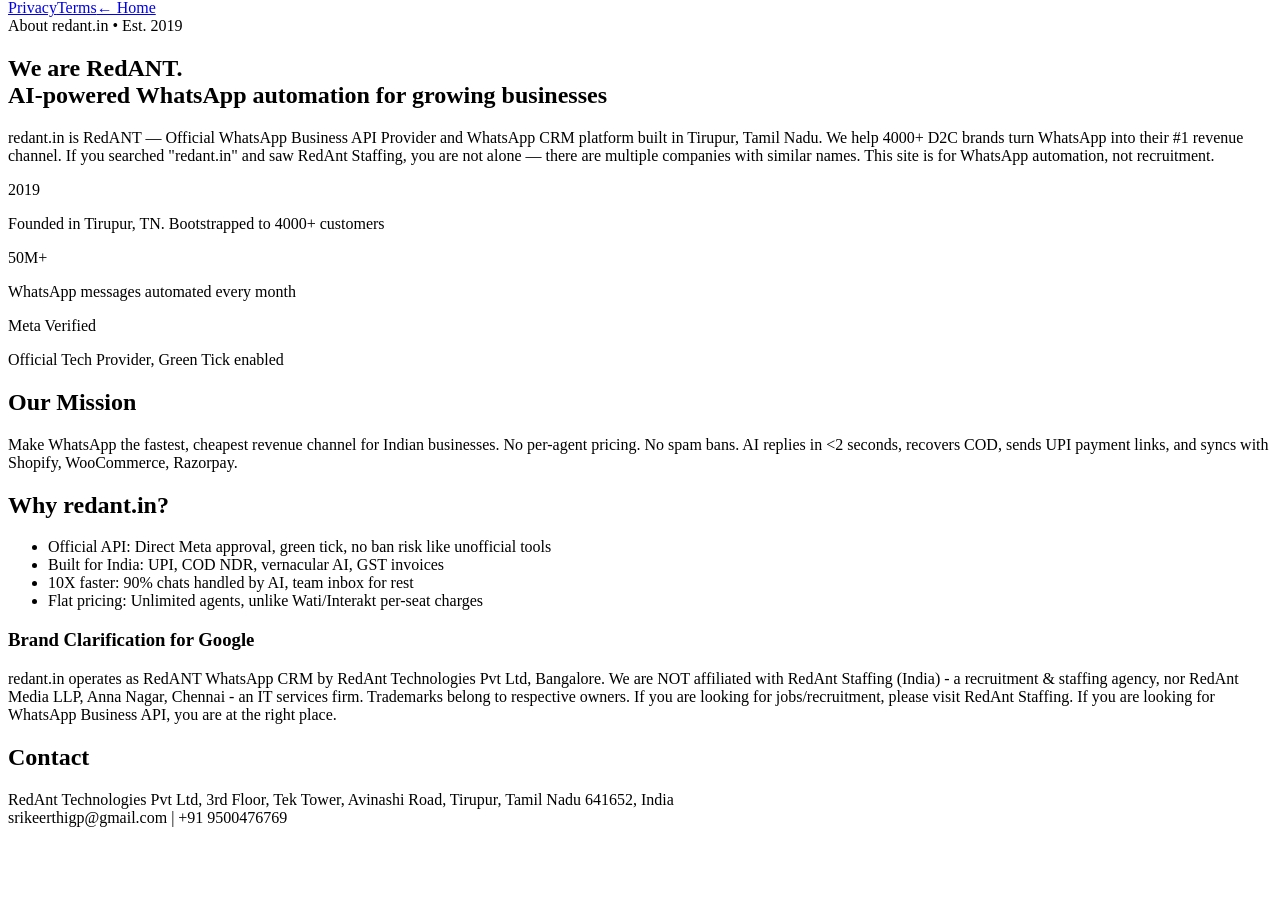
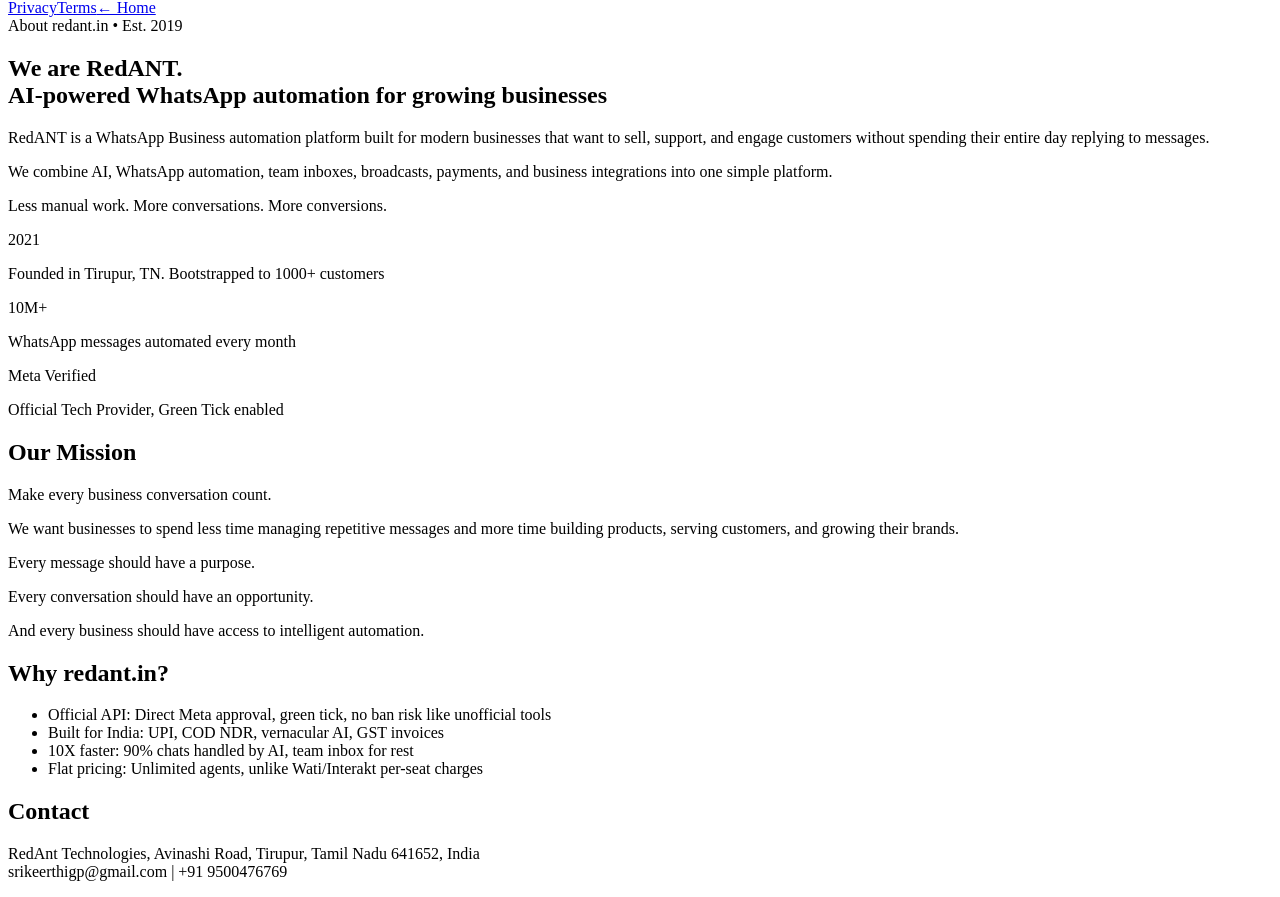
Before and after one commit to hiskgp/redant_wacrm, a Next.js app: page /about in a window 1280 px wide. Shown: the part 313-1210 px from the top of the page. Before the commit the page ends 1156 px from the top, so only its background shows below. Built offline with nearby package versions, Linux system fonts and the light colour scheme.

Commit message:
sentance correction

```diff
--- a/app/about/page.js
+++ b/app/about/page.js
@@ -12,17 +12,28 @@
         <div className="inline-flex px-3 py-1 rounded-full border border-white/10 bg-white/5 text-xs text-white/50">About redant.in • Est. 2019</div>
         <h1 className="mt-6 text-4xl md:text-6xl font-black leading-[0.95] tracking-tight">We are RedANT.<br/><span className="bg-gradient-to-r from-[#FF2D2D] to-orange-300 bg-clip-text text-transparent">AI-powered WhatsApp automation for growing businesses</span></h1>
 
-        <p className="mt-8 text-lg leading-relaxed text-zinc-400 max-w-3xl">redant.in is RedANT — Official WhatsApp Business API Provider and WhatsApp CRM platform built in Tirupur, Tamil Nadu. We help 4000+ D2C brands turn WhatsApp into their #1 revenue channel. If you searched "redant.in" and saw RedAnt Staffing, you are not alone — there are multiple companies with similar names. This site is for WhatsApp automation, not recruitment.</p>
+        <p className="mt-8 text-lg leading-relaxed text-zinc-400 max-w-3xl">RedANT is a WhatsApp Business automation platform built for modern businesses that want to sell, support, and engage customers without spending their entire day replying to messages.</p>
+        <p className="mt-8 text-lg leading-relaxed text-zinc-400 max-w-3xl">We combine AI, WhatsApp automation, team inboxes, broadcasts, payments, and business integrations into one simple platform.</p>
+        <p className="mt-8 text-lg leading-relaxed text-zinc-400 max-w-3xl">Less manual work. More conversations. More conversions.</p>
 
         <div className="mt-12 grid grid-cols-1 md:grid-cols-3 gap-4">
-          <div className="rounded-2xl border border-white/10 bg-white/[0.03] p-6"><div className="text-3xl font-black">2019</div><p className="text-sm text-zinc-500 mt-1">Founded in Tirupur, TN. Bootstrapped to 4000+ customers</p></div>
-          <div className="rounded-2xl border border-white/10 bg-white/[0.03] p-6"><div className="text-3xl font-black">50M+</div><p className="text-sm text-zinc-500 mt-1">WhatsApp messages automated every month</p></div>
+          <div className="rounded-2xl border border-white/10 bg-white/[0.03] p-6"><div className="text-3xl font-black">2021</div><p className="text-sm text-zinc-500 mt-1">Founded in Tirupur, TN. Bootstrapped to 1000+ customers</p></div>
+          <div className="rounded-2xl border border-white/10 bg-white/[0.03] p-6"><div className="text-3xl font-black">10M+</div><p className="text-sm text-zinc-500 mt-1">WhatsApp messages automated every month</p></div>
           <div className="rounded-2xl border border-white/10 bg-white/[0.03] p-6"><div className="text-3xl font-black">Meta Verified</div><p className="text-sm text-zinc-500 mt-1">Official Tech Provider, Green Tick enabled</p></div>
         </div>
 
         <div className="mt-16">
           <h2 className="text-2xl font-bold">Our Mission</h2>
-          <p className="mt-3 text-zinc-400 leading-relaxed">Make WhatsApp the fastest, cheapest revenue channel for Indian businesses. No per-agent pricing. No spam bans. AI replies in &lt;2 seconds, recovers COD, sends UPI payment links, and syncs with Shopify, WooCommerce, Razorpay.</p>
+          <p className="mt-3 text-zinc-400 leading-relaxed">Make every business conversation count.</p>
+
+          <p className="mt-3 text-zinc-400 leading-relaxed">We want businesses to spend less time managing repetitive messages and more time building products, serving customers, and growing their brands.</p>
+
+          <p className="mt-3 text-zinc-400 leading-relaxed">Every message should have a purpose.</p>
+
+          <p className="mt-3 text-zinc-400 leading-relaxed">Every conversation should have an opportunity.</p>
+
+          <p className="mt-3 text-zinc-400 leading-relaxed">And every business should have access to intelligent automation.</p>
+
         </div>
 
         <div className="mt-12">
@@ -35,14 +46,14 @@
           </ul>
         </div>
 
-        <div className="mt-12 rounded-2xl border border-[#FF2D2D]/20 bg-[#FF2D2D]/5 p-6">
+        {/* <div className="mt-12 rounded-2xl border border-[#FF2D2D]/20 bg-[#FF2D2D]/5 p-6">
           <h3 className="font-bold text-white">Brand Clarification for Google</h3>
           <p className="mt-2 text-sm leading-relaxed text-zinc-400">redant.in operates as RedANT WhatsApp CRM by RedAnt Technologies Pvt Ltd, Bangalore. We are NOT affiliated with RedAnt Staffing (India) - a recruitment & staffing agency, nor RedAnt Media LLP, Anna Nagar, Chennai - an IT services firm. Trademarks belong to respective owners. If you are looking for jobs/recruitment, please visit RedAnt Staffing. If you are looking for WhatsApp Business API, you are at the right place.</p>
-        </div>
+        </div> */}
 
         <div className="mt-12">
           <h2 className="text-2xl font-bold">Contact</h2>
-          <p className="mt-3 text-zinc-400">RedAnt Technologies Pvt Ltd, 3rd Floor, Tek Tower, Avinashi Road, Tirupur, Tamil Nadu 641652, India<br/>srikeerthigp@gmail.com | +91 9500476769</p>
+          <p className="mt-3 text-zinc-400">RedAnt Technologies, Avinashi Road, Tirupur, Tamil Nadu 641652, India<br/>srikeerthigp@gmail.com | +91 9500476769</p>
         </div>
       </section>
     </div>
```
Also changed, not shown: app/content.html (+1 -1 lines), index.html (+1 -1 lines).
